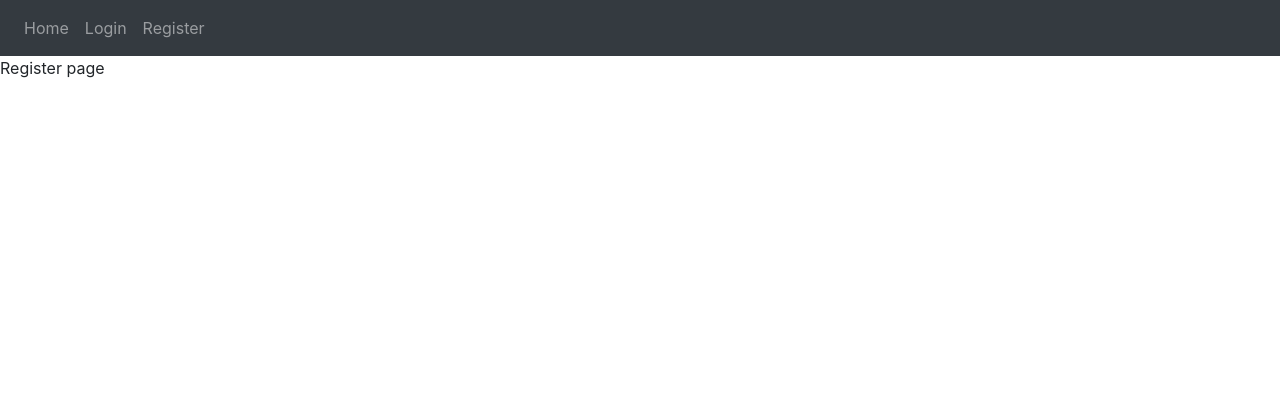
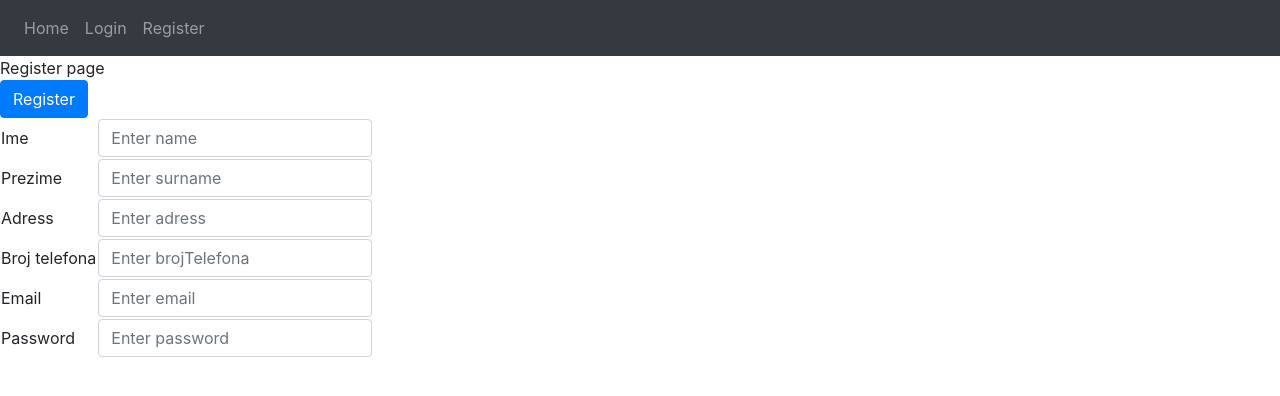
Before and after one commit to josmilos/DRS-Projekat, a Flask app: page /register in a window 1280 px wide. Shown: the top 396 px of the page. Run offline with Flask 2, Linux system fonts and the light colour scheme; some libraries are stand-ins or nearby versions.

Commit message:
Register form

```diff
--- a/UI/templates/register.html
+++ b/UI/templates/register.html
@@ -1 +1,87 @@
-{% extends "base.html" %} {% block title %}CEX - Registration{% endblock %} {% block content %}Register page {% endblock %}
+{% extends "base.html" %} {% block title %}CEX - Registration{% endblock %} {% block content %}
+Register page
+<form method="POST">
+    <table>
+        <tr>
+            <td>Ime</td>
+            <td>
+                  <input
+                  type="text"
+                  class="form-control"
+                  id="ime"
+                  name="ime"
+                  placeholder="Enter name"
+                  />
+            </td>
+        </tr>
+        <tr>
+            <td>Prezime</td>
+            <td>
+                  <input
+                  type="text"
+                  class="form-control"
+                  id="prezime"
+                  name="prezime"
+                  placeholder="Enter surname"
+                  />
+            </td>
+        </tr>
+        <tr>
+            <td>Adress</td>
+            <td>
+                  <input
+                  type="text"
+                  class="form-control"
+                  id="adress"
+                  name="adress"
+                  placeholder="Enter adress"
+                  />
+            </td>
+        </tr>
+        <tr>
+            <td>Broj telefona</td>
+            <td>
+                  <input
+                  type="number"
+                  class="form-control"
+                  id="brojTelefona"
+                  name="brojTelefona"
+                  placeholder="Enter brojTelefona"
+                  />
+            </td>
+        </tr>
+          <tr>
+                <td>Email</td>
+                <td>
+
+
+                      <input
+                      type="email"
+                      class="form-control"
+                      id="email"
+                      name="email"
+                      placeholder="Enter email"
+                      />
+
+                </td>
+          </tr>
+          <tr>
+                <td>Password</td>
+
+                <td>
+                      <input
+                      type="password"
+                      class="form-control"
+                      id="password"
+                      name="password"
+                      placeholder="Enter password"
+                      />
+                </td>
+          </tr>
+          <tr colspan=2>
+
+          <button type="submit" class="btn btn-primary">Register</button>
+          </tr>
+    </table>
+</form>
+{% endblock %}
```
